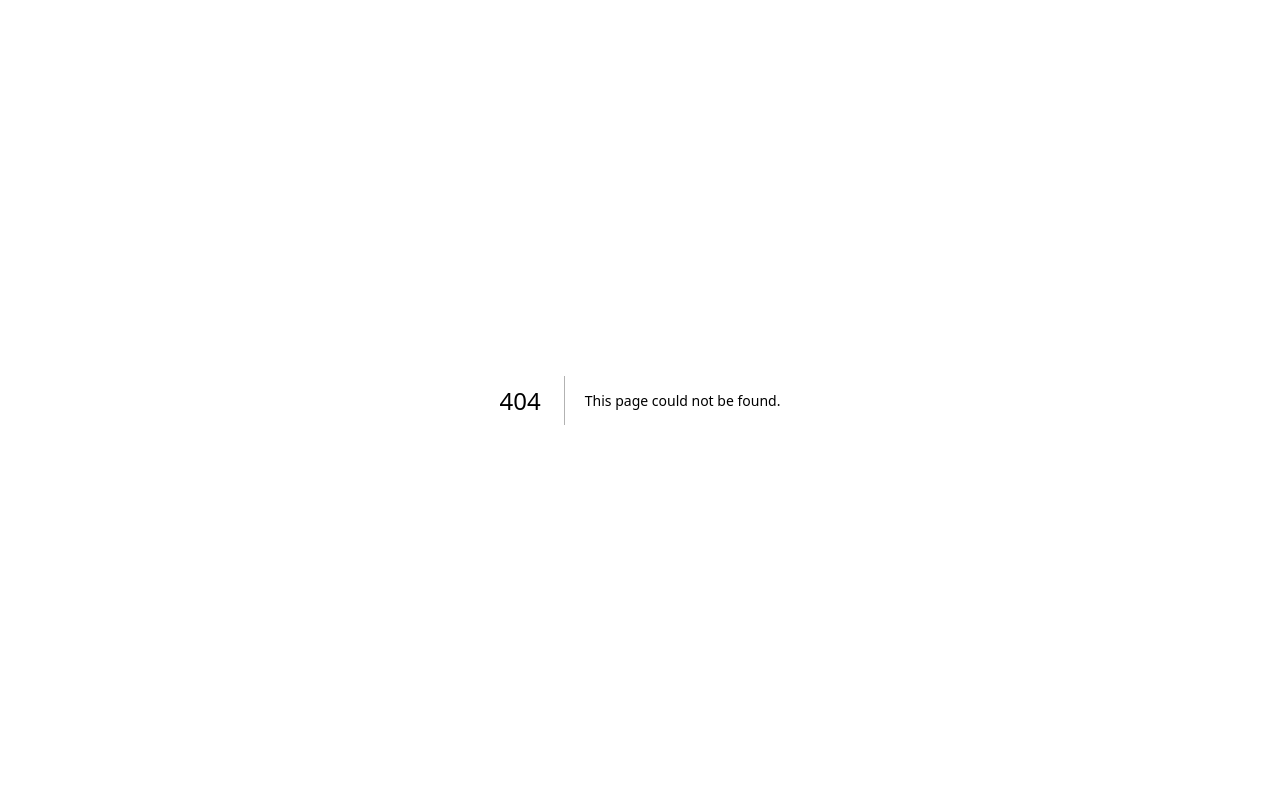
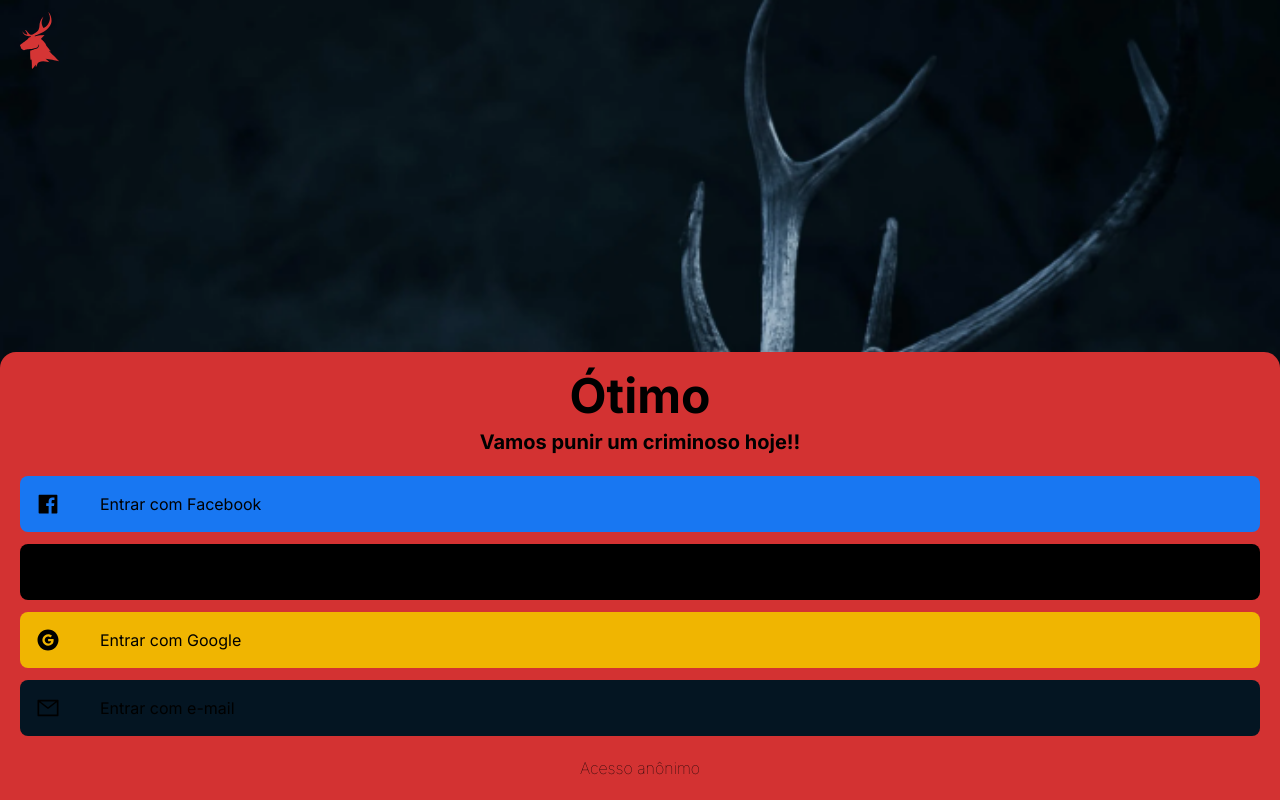
Before and after one commit to PhAlves23/criminal-hunter, a Next.js app: page /entry in a window 1280 px wide. Before the commit this address had no page. Built offline with nearby package versions, Linux system fonts and the light colour scheme.

Commit message:
feat: entry

```diff
--- /dev/null
+++ b/src/app/entry/page.tsx
@@ -0,0 +1,45 @@
+"use client";
+
+import { ButtonLinks } from "@/components/button_links";
+import { buttonLinksItems } from "@/mocks";
+import Image from "next/image";
+import Link from "next/link";
+
+export default function Entry() {
+  return (
+    <div className="w-screen h-screen bg-[url('/banner.png')] bg-no-repeat bg-auto bg-right-top lg:bg-cover lg:bg-center">
+      <div className="px-5 py-3">
+        <Image
+          src="/logo.svg"
+          width={40}
+          height={40}
+          alt="Logo Criminal Hunter"
+        />
+      </div>
+      <div className="w-full h-auto absolute bottom-0 left-0 right-0 px-5 py-5 bg-primary rounded-t-2xl">
+        <div className="flex flex-col justify-center items-center font-bold mb-5">
+          <h2 className="text-5xl mb-2">Ótimo</h2>
+          <p className="text-xl">Vamos punir um criminoso hoje!!</p>
+        </div>
+
+        <div className="flex flex-col gap-3 mb-5">
+          {Array.isArray(buttonLinksItems) &&
+            buttonLinksItems.length > 0 &&
+            buttonLinksItems.map(({ id, icon, text, variant }) => {
+              return (
+                <ButtonLinks key={id} icon={icon} variant={variant}>
+                  {text}
+                </ButtonLinks>
+              );
+            })}
+        </div>
+        <Link
+          href="/home"
+          className="font-thin flex justify-center items-center"
+        >
+          Acesso anônimo
+        </Link>
+      </div>
+    </div>
+  );
+}
```
